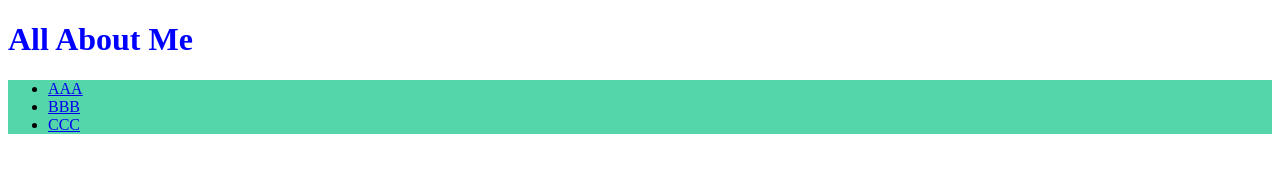
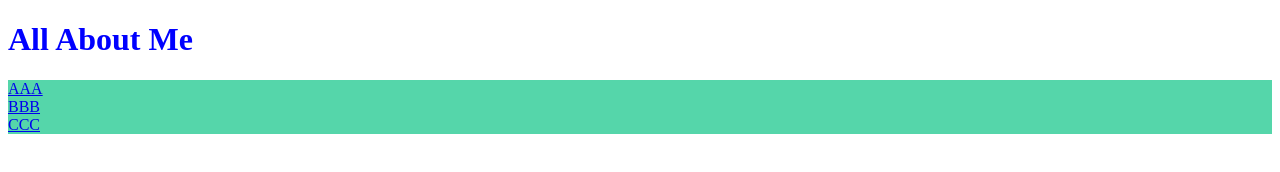
Before and after one commit to Izhabbestad/Advanced, a plain HTML site: page index.html in a window 1280 px wide. Drawn offline with Linux system fonts and the light colour scheme.

Commit message:
Update index.html

```diff
--- a/index.html
+++ b/index.html
@@ -9,7 +9,12 @@
     }
     header {background:#55d6aa;
     }
+    nav ul { margin: 0;
+    padding: 0;
+    list-style: none;
+    }
   </style>
+
 </head>
 
 <body>
```
